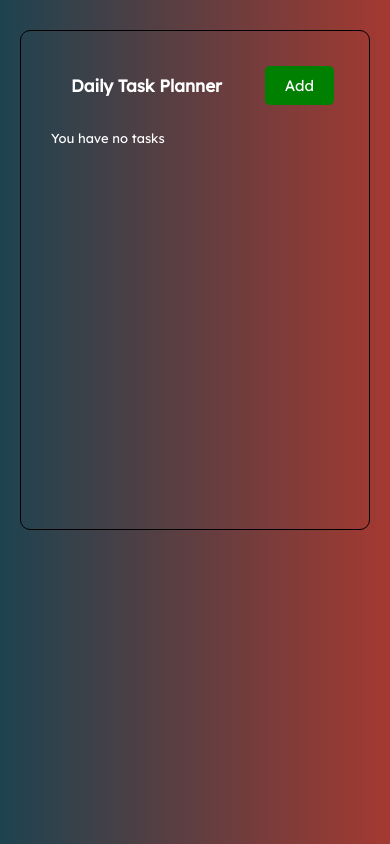
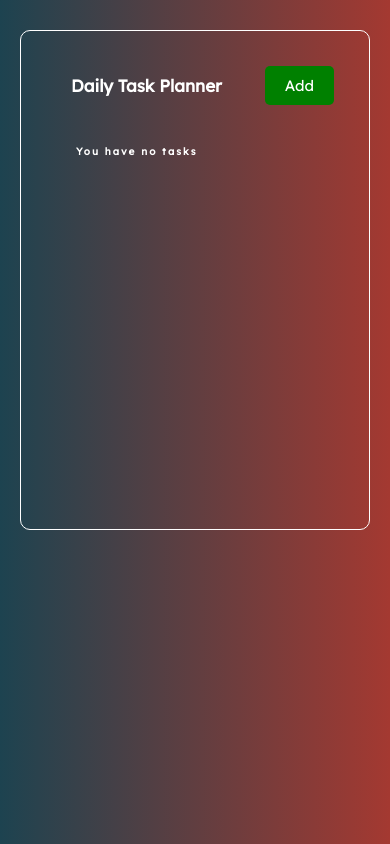
Before and after one commit to Rei-ne/daily-task-planner-react, a React (Create React App) app: page / in a window 390 px wide. Built offline with nearby package versions, Linux system fonts and the light colour scheme; no server answers.

Commit message:
mobile responsiveness for smaller screens

```diff
--- a/public/index.html
+++ b/public/index.html
@@ -30,7 +30,7 @@
       work correctly both with client-side routing and a non-root public URL.
       Learn how to configure a non-root public URL by running `npm run build`.
     -->
-    <title>Task Tracker App</title>
+    <title>Task Planner</title>
   </head>
   <body>
     <noscript>You need to enable JavaScript to run this app.</noscript>
--- a/src/App.js
+++ b/src/App.js
@@ -8,12 +8,12 @@ import { useState, useEffect } from 'react'
 
 
 function App() {
-  // Use state to add tasks
+  // Use state to add tasks w button
   const [showAddTasks, setShowAddTasks] = useState(false)
 
   const [tasks, setTasks] = useState([])
 
-  // getting tasks from the json db
+  // getting tasks from the localhost json db
   useEffect(() => {
 
     const getTasks = async () => {
@@ -42,21 +42,12 @@ function App() {
 
   }
 
-  // fetch task
-
-  // const fetchTask = async (id) => {
-
-  //   const res = await fetch(`http://localhost:5000/tasks/${id}`)
-  //   const data = await res.json()
-
-  //   return data
-
-  // }
 
 
 
 
-  //Add task
+
+  //promise to add task
   const addTask = async (task) => {
     const res = await fetch('http://localhost:5000/tasks', {
       method: 'POST',
@@ -77,12 +68,13 @@ function App() {
   }
 
 
-  // Delete tasks
+  // promise to delete tasks
   const deleteTask = async (id) => {
     const res = await fetch(`http://localhost:5000/tasks/${id}`, {
       method: 'DELETE',
 
     })
+    // error checking
     res.status === 200
       ? setTasks(tasks.filter((task) => task.id !== id))
       : alert('Error Deleting This Task')
@@ -90,38 +82,11 @@ function App() {
 
   }
 
-
-  // Toggle reminder
-  // const toggleReminder = async (id) => {
-  //   const taskToToggle = await fetchTask(id)
-  //   const updateTask = {
-  //     ...taskToToggle, reminder: !taskToToggle.reminder
-  //   }
-
-  //   const res = await fetch(`http://localhost:5000/tasks/${id}`,
-  //     {
-  //       method: 'PUT',
-  //       headers: {
-  //         'Content-type': 'application/json',
-
-  //       },
-  //       body: JSON.stringify(updateTask)
-
-  //     }
-  //   )
-
-  //   const data = await res.json()
-
-  //   setTasks(tasks.map((task) => task.id === id ? { ...task, reminder: data.reminder } : task)
-  //   )
-  // }
-
-
   return (
     <div className="container">
       <Header onAdd={() => setShowAddTasks(!showAddTasks)} showAdd={showAddTasks} />
       {showAddTasks && <AddTask onAdd={addTask} />}
-      {tasks.length > 0 ? <Tasks tasks={tasks} onDelete={deleteTask} /> : 'You have no tasks'}
+      {tasks.length > 0 ? <Tasks tasks={tasks} onDelete={deleteTask} /> : <h4 className="paragraph">You have no tasks</h4>}
     </div>
     // onToggle={toggleReminder}
   );
--- a/src/components/AddTask.js
+++ b/src/components/AddTask.js
@@ -41,7 +41,7 @@ const AddTask = ({ onAdd }) => {
                 <input type='checkbox' checked={reminder} value={reminder} onChange={(e) => setReminder(e.currentTarget.checked)} />
             </div> */}
 
-            <input type="submit" value='Save Task' className="btn btn-block" />
+            <input type="submit" value='Save Task' className="btn btn-save" />
         </form>
     )
 }
--- a/src/components/Button.js
+++ b/src/components/Button.js
@@ -3,7 +3,7 @@ import PropTypes from 'prop-types'
 const Button = ({ color, onClick, text }) => {
 
     return (
-        <button onClick={onClick} style={{ backgroundColor: color }} className="btn"> {text}</button>
+        <button onClick={onClick} style={{ backgroundColor: color }} className="btn showbtn"> {text}</button>
     )
 }
 
--- a/src/index.css
+++ b/src/index.css
@@ -28,41 +28,29 @@ code {
   margin: 30px auto;
   overflow: auto;
   min-height: 300px;
-  border: 1px solid black;
+  border: 1px solid white;
   padding: 30px;
   border-radius:10px;
 }
-@media (max-width: 768px){
 
-  .container {
-    width: 350px;
-    margin: 30px auto;
-    overflow: auto;
-    min-height: 500px;
-    border: 1px solid black;
-    padding: 30px;
-    border-radius:10px;
+/* you have no tasks */
+
+.paragraph {
+  padding: 1px;
+  margin: 5px 30px;
+  letter-spacing: 2px;
+
   }
-h1 {
-  font-size: 17px !important;
+  .form-control label{
+    margin-left: 20px;
     }
 
-body {
-  font-size: 13px;
-}
-
-.form-control label{
-margin-left: 10px;
-}
-
-.form-control input {
-  font-size: 13px !important;
+    .form-control input placeholder{
+      font-size: 10px !important;
+      padding-left: 20px;
 
 
     }
-
-}
-
     .header {
       display: flex;
       justify-content: space-between;
@@ -72,7 +60,7 @@ margin-left: 10px;
     }
 
     h1{
-font-size: 25px;
+
     padding-left: 20px;
     }
 
@@ -98,7 +86,7 @@ padding-left: 20px;
       transform: scale(0.98);
     }
 
-.btn-block {
+    .btn-save {
       display: block;
       width: 100%;
     }
@@ -135,12 +123,96 @@ padding-left: 20px;
       height: 40px;
       margin: 5px;
       padding: 3px 7px;
-  font-size: 17px;
+    border-radius: 3px;
+    border: none;
 
     }
 
-.form-control-check {
-  display: flex;
-  align-items: center;
-  justify-content: space-between;
+@media (max-width: 768px){
+
+  .container {
+    width: 350px;
+    margin: 30px auto;
+    overflow: auto;
+    min-height: 500px;
+    border: 1.5px solid white;
+    padding: 30px;
+    border-radius:10px;
   }
+h1 {
+  font-size: 17px !important;
+  }
+
+  .paragraph {
+    padding: 15px;
+    margin: 15px 10px;
+    letter-spacing: 2px;
+    font-size: 10px;
+    }
+body {
+  font-size: 13px;
+}
+
+.form-control label{
+margin-left: 10px;
+}
+
+.form-control input {
+  font-size: 13px !important;
+
+
+}
+
+}
+/* smaller screens */
+@media (max-width: 380px){
+
+.container{
+  width: 250px;
+  margin: 30px auto;
+  overflow: auto;
+  min-height: 350px;
+  border: 1.5px solid white;
+  padding: 20px;
+  border-radius:10px;
+}
+
+h1 {
+  font-size: 14px !important;
+
+  }
+/* you have no tasks */
+  .paragraph {
+    padding: 15px 25px;
+    margin: 25px 10px;
+    letter-spacing: 2.8px;
+    font-size: 10px;
+    }
+/* task form */
+    .form-control label{
+      margin-left: 12px;
+      }
+
+    .form-control input placeholder{
+      padding: auto;
+      text-align: center;
+    }
+    .form-control input {
+padding: 25px auto ;
+max-width: 95%;
+margin-left: 7px;
+    }
+
+    /* save button */
+    .btn-save{
+      width: 95%;
+      max-width: 95%;
+      margin-left: 7px;
+      padding: 15px 20px;
+    }
+
+/*add/close button */
+.showbtn {
+padding: 15px;
+}
+}
```
Lines whose indentation alone changed are shown as unchanged.
